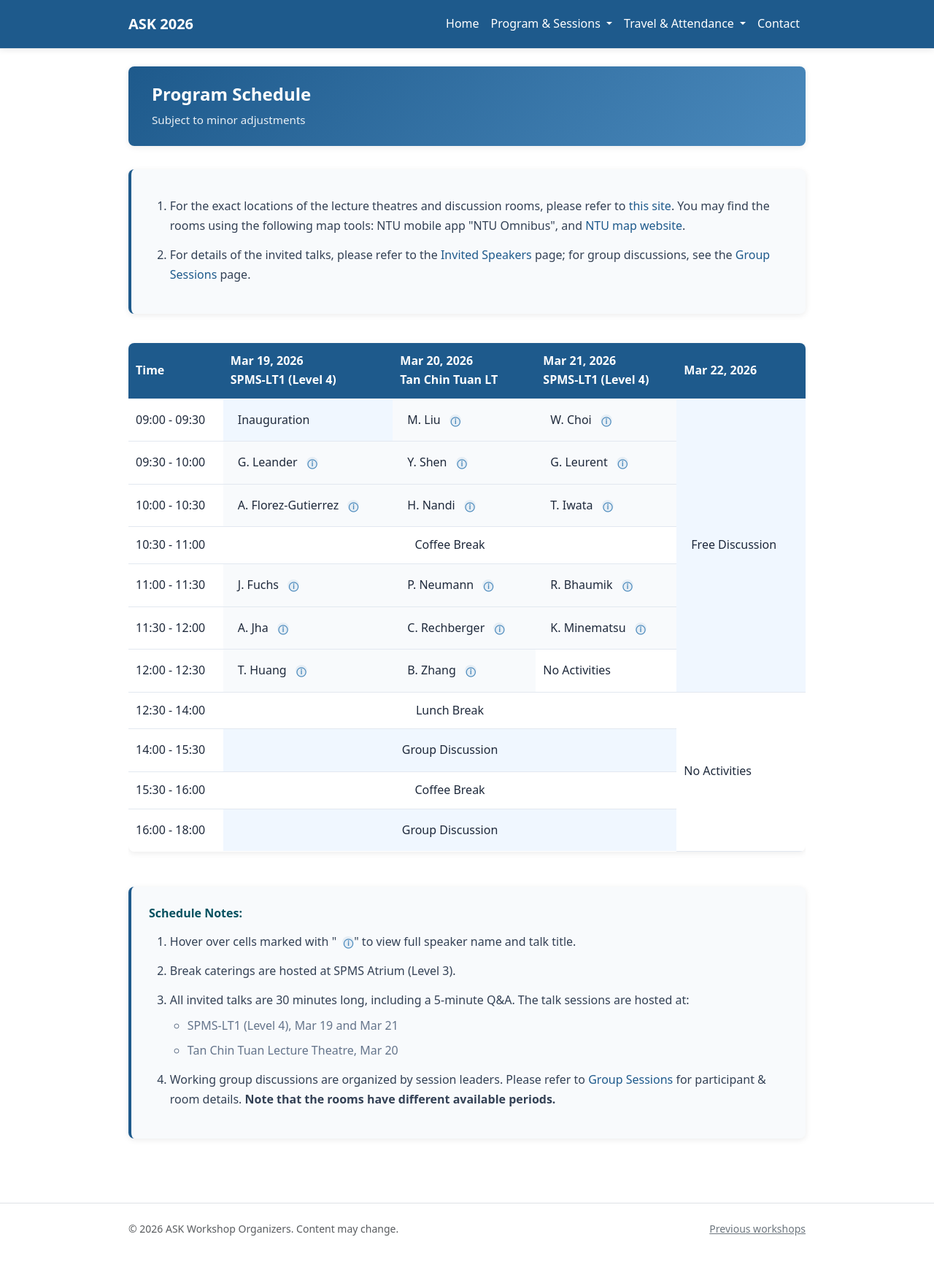
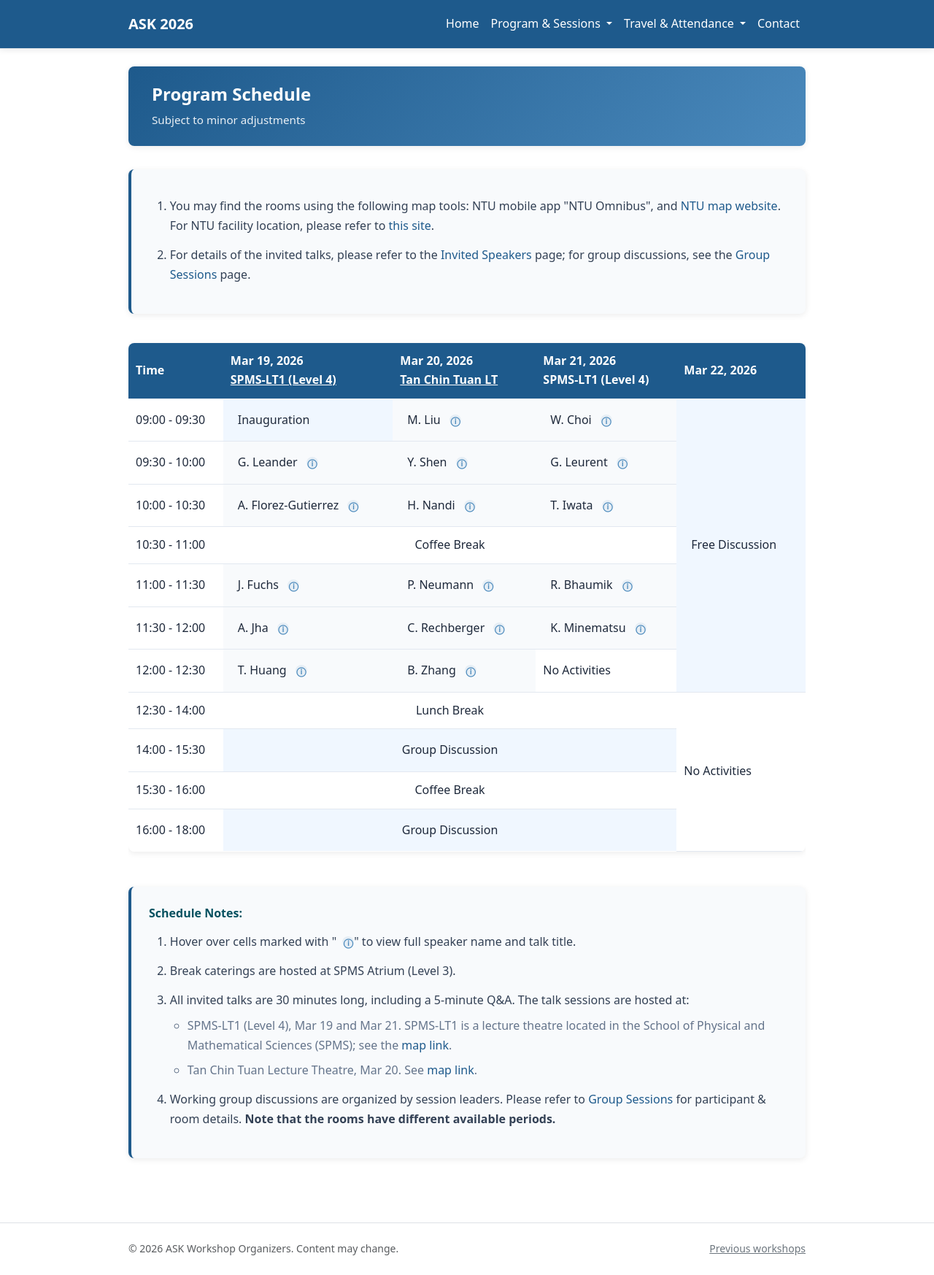
Before and after one commit to ask2026/ask2026.github.io, a Jekyll site: the page built from program.md, in a window 1280 px wide. Shown: the whole page at 73% size. Built offline with Jekyll 4.4.1, drawn with Linux system fonts in a browser that asks for light colours; before the commit the page ends 1720 px from its top, so only the background shows below that.

Commit message:
add position online map links

```diff
--- a/assets/css/style.css
+++ b/assets/css/style.css
@@ -670,6 +670,10 @@ body {
   box-shadow: var(--shadow-sm);
 }
 
+.program-schedule a{
+  color: white;
+}
+
 /* 休息分隔行 - 加粗横线强调 */
 .program-schedule .break-row {
   height: 12px; /* 分隔线高度 */
--- a/program.md
+++ b/program.md
@@ -14,8 +14,7 @@ permalink: /program/
 <div class="alert alert-info mt-4" role="alert">
   <ol class="content-list schedule-notes-list" style="margin-top: 0.8rem;">
     <li>
-      For the exact locations of the lecture theatres and discussion rooms, please refer to <a target="_blank" href="https://wis.ntu.edu.sg/pls/webexe88/FBSDOCU.FBSLOCATN">this site</a>.
-      You may find the rooms using the following map tools: NTU mobile app "NTU Omnibus", and <a target="_blank" href="https://maps.ntu.edu.sg">NTU map website</a>.
+      You may find the rooms using the following map tools: NTU mobile app "NTU Omnibus", and <a target="_blank" href="https://maps.ntu.edu.sg">NTU map website</a>. For NTU facility location, please refer to <a target="_blank" href="https://wis.ntu.edu.sg/pls/webexe88/FBSDOCU.FBSLOCATN">this site</a>.
     </li>
     <li>
       For details of the invited talks, please refer to the <a href="/invited">Invited Speakers</a> page;
@@ -30,8 +29,8 @@ permalink: /program/
     <thead>
       <tr>
         <th>Time</th>
-        <th>Mar 19, 2026<br/>SPMS-LT1 (Level 4)</th>
-        <th>Mar 20, 2026<br/>Tan Chin Tuan LT</th>
+        <th>Mar 19, 2026<br/><a target="_blank" href="https://maps.ntu.edu.sg/?mazemap_share_url=https%3A%2F%2Fuse.mazemap.com%2F%3Futm_medium%3Dlongurl%23v%3D1%26config%3Dntu-sg%26zlevel%3D4%26center%3D103.682070%2C1.342047%26zoom%3D18.8%26campusid%3D2123%26sharepoitype%3Didentifier%26sharepoi%3DSPMS-04-07">SPMS-LT1 (Level 4)</a></th>
+        <th>Mar 20, 2026<br/><a target="_blank" href="https://maps.ntu.edu.sg/?mazemap_share_url=https%3A%2F%2Fuse.mazemap.com%2F%3Futm_medium%3Dlongurl%23v%3D1%26config%3Dntu-sg%26campusid%3D2123%26zlevel%3D2%26center%3D103.681153%2C1.345246%26zoom%3D18%26sharepoitype%3Didentifier%26sharepoi%3DNS4-02-36%26search%3DTCT-LT">Tan Chin Tuan LT</a></th>
         <th>Mar 21, 2026<br/>SPMS-LT1 (Level 4)</th>
         <th>Mar 22, 2026</th>
       </tr>
@@ -161,8 +160,8 @@ permalink: /program/
     <li>Break caterings are hosted at SPMS Atrium (Level 3).</li>
     <li>All invited talks are 30 minutes long, including a 5-minute Q&A. The talk sessions are hosted at:
       <ul class="content-list" style="margin: 0.5rem 0 0 1.5rem; padding-left: 0;">
-        <li>SPMS-LT1 (Level 4), Mar 19 and Mar 21</li>
-        <li>Tan Chin Tuan Lecture Theatre, Mar 20</li>
+        <li>SPMS-LT1 (Level 4), Mar 19 and Mar 21. SPMS-LT1 is a lecture theatre located in the School of Physical and Mathematical Sciences (SPMS); see the <a target="_blank" href="https://maps.ntu.edu.sg/?mazemap_share_url=https%3A%2F%2Fuse.mazemap.com%2F%3Futm_medium%3Dlongurl%23v%3D1%26config%3Dntu-sg%26zlevel%3D4%26center%3D103.682639%2C1.342332%26zoom%3D19.1%26campusid%3D2123%26sharepoitype%3Didentifier%26sharepoi%3DSPMS-04-07">map link</a>.</li>
+        <li>Tan Chin Tuan Lecture Theatre, Mar 20. See <a target="_blank" href="https://maps.ntu.edu.sg/?mazemap_share_url=https%3A%2F%2Fuse.mazemap.com%2F%3Futm_medium%3Dlongurl%23v%3D1%26config%3Dntu-sg%26campusid%3D2123%26zlevel%3D2%26center%3D103.681153%2C1.345246%26zoom%3D18%26sharepoitype%3Didentifier%26sharepoi%3DNS4-02-36%26search%3DTCT-LT">map link</a>.</li>
       </ul>
     </li>
     <li>Working group discussions are organized by session leaders. Please refer to <a href="{{ '/groups/' | relative_url }}" style="color: var(--primary-color); font-weight: 500;">Group Sessions</a> for participant & room details. <strong>Note that the rooms have different available periods.</strong></li>
```
Also changed, not shown: groups.md (+1 -6 lines).
